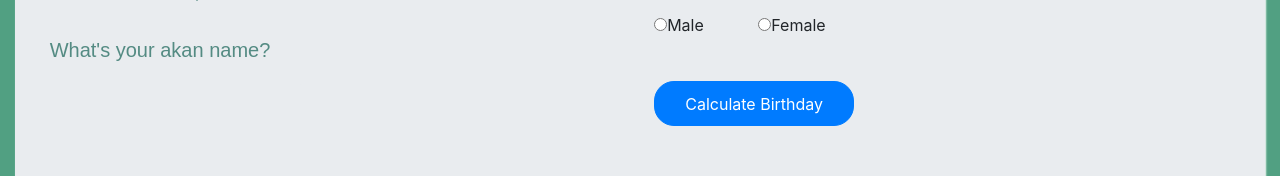
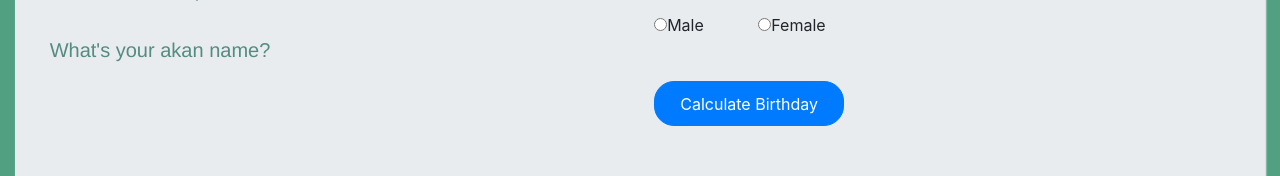
Before and after one commit to francis-mbithi/akan-names, a plain HTML site: page index.html in a window 1280 px wide. Shown: the part 463-639 px from the top of the page. Drawn offline with nearby package versions, Linux system fonts and the light colour scheme.

Commit message:
add button width

```diff
--- a/csss/styles.css
+++ b/csss/styles.css
@@ -45,7 +45,7 @@ h1{
 .q-text{
   color: #548b83;
   text-align: center;
-  font-family: 'Khula', fantasy;
+  font-family: 'Franklin Gothic Medium', 'Arial Narrow', Arial, sans-serif;
   font-size: 20px;
 }
 .genders{
@@ -56,7 +56,7 @@ h1{
   margin-left: 50px;
   margin-top: 20px;
   height: 45px;
-  width: 200px;
+  width: 190px;
   border-radius: 20px;
 }
 
--- a/index.html
+++ b/index.html
@@ -49,7 +49,7 @@
                     </form>
                     <br>
 
-                    <a href="#result"><button type="button" name="button" class="btn btn-primary mb-2" onclick="checkDayOfWeek();">Calculate Birthday</button></a>
+                    <a href="#result"><button type="button" name="button" class="btn btn-primary mb-3" onclick="checkDayOfWeek();">Calculate Birthday</button></a>
                     <h1 id="result"></h1>
                   </div>
                     </div>
```
